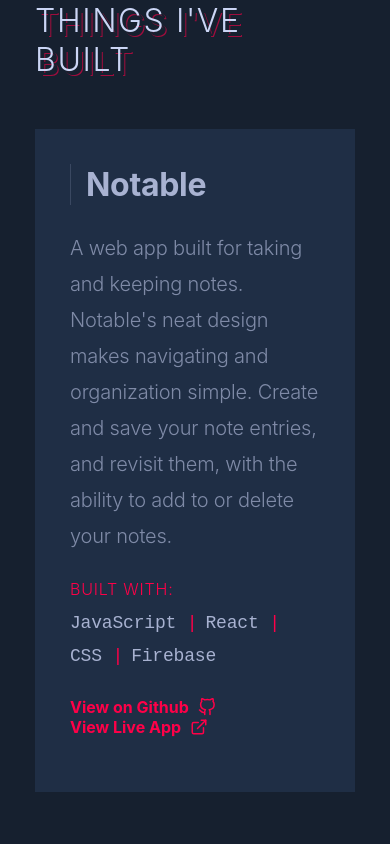
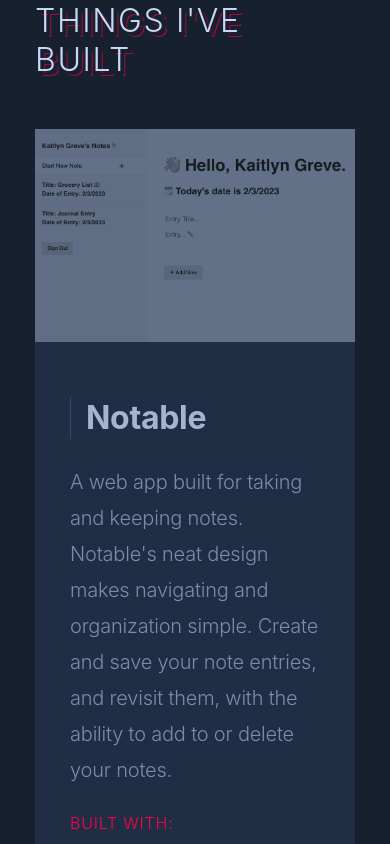
Before and after one commit to kaitlyngreve/my-portfolio-site, a React (Create React App) app: page / in a window 390 px wide. Shown: the part 2340-3184 px from the top of the page. Built offline with nearby package versions, Linux system fonts and the light colour scheme; a web font is replaced by a local one.

Commit message:
more responsive web design

```diff
--- a/src/index.css
+++ b/src/index.css
@@ -356,7 +356,7 @@ svg:hover {
   .featured-project {
     grid-row-gap: 20px;
     display: flex;
-    flex-direction: column;
+    flex-direction: column-reverse;
   }
 }
 
@@ -398,6 +398,13 @@ svg:hover {
   display: flex;
   position: relative;
   transition: all .3s ease;
+}
+
+@media(max-width: 768px) {
+  .featured-project-image-container {
+    aspect-ratio: 1.5;
+    width: 100%;
+  }
 }
 
 .featured-project-image {
```
